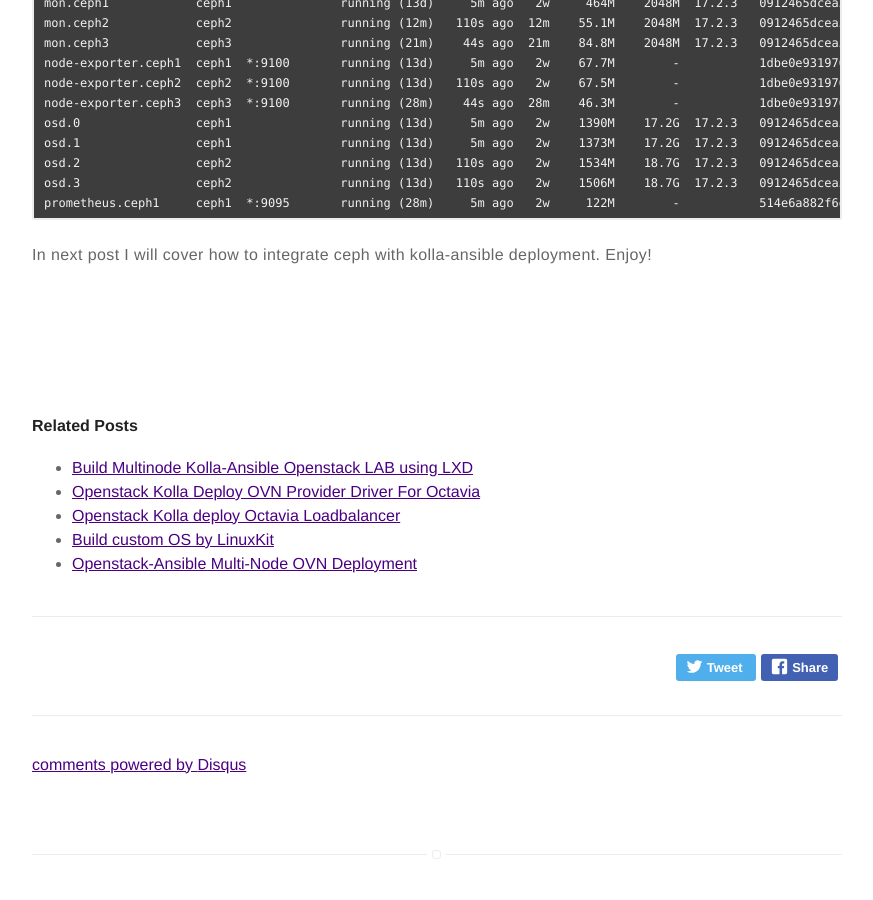
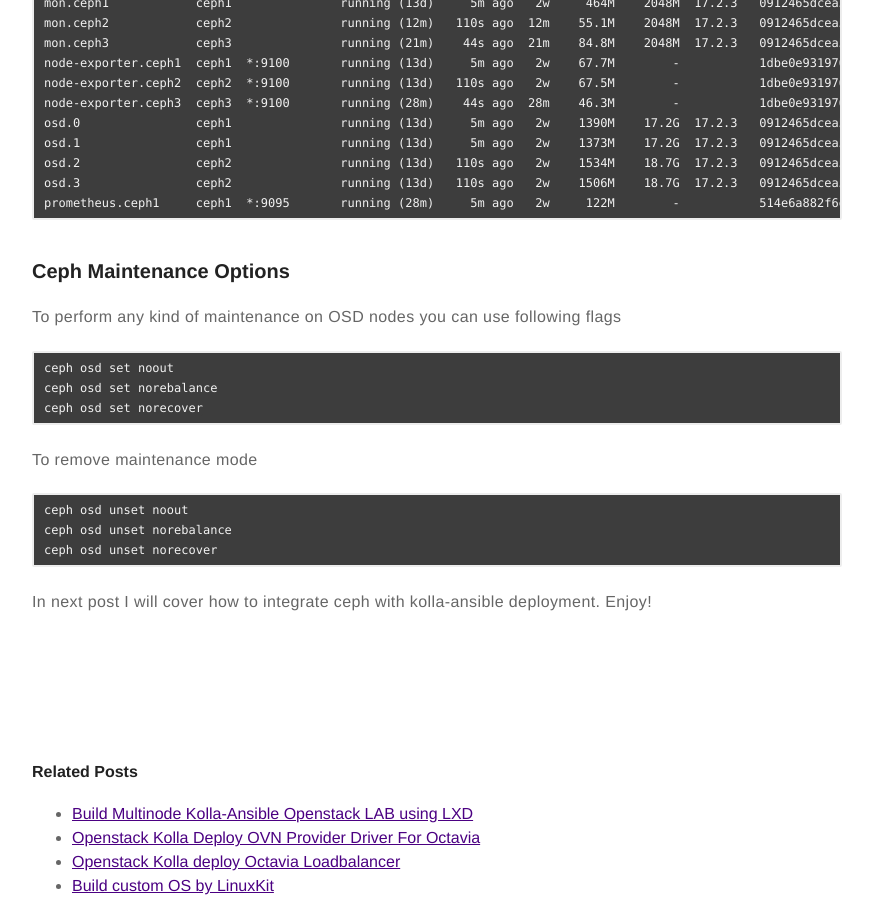
Before and after one commit to satishdotpatel/satishdotpatel.github.io, a Jekyll site: the page built from _posts/2022-09-06-deploy-ceph-storage-using-cephadm.markdown, in a window 1280 px wide and 900 px high, scrolled down 5809 px. Shown: the whole window, without its empty margins (203-1076 px from the left). Built offline with Jekyll 4.4.1, drawn with Linux system fonts in a browser that asks for light colours; comment, search, counter and statistics services are not loaded.

Commit message:
updating doc

````diff
--- a/_posts/2022-09-06-deploy-ceph-storage-using-cephadm.markdown
+++ b/_posts/2022-09-06-deploy-ceph-storage-using-cephadm.markdown
@@ -288,4 +288,20 @@ osd.3                ceph2               running (13d)   110s ago   2w    1506M
 prometheus.ceph1     ceph1  *:9095       running (28m)     5m ago   2w     122M        -           514e6a882f6e  93972e9bdfa9
 ```
 
+### Ceph Maintenance Options
+
+To perform any kind of maintenance on OSD nodes you can use following flags
+```
+ceph osd set noout
+ceph osd set norebalance
+ceph osd set norecover
+```
+
+To remove maintenance mode
+```
+ceph osd unset noout
+ceph osd unset norebalance
+ceph osd unset norecover
+```
+
 In next post I will cover how to integrate ceph with kolla-ansible deployment. Enjoy!
````
